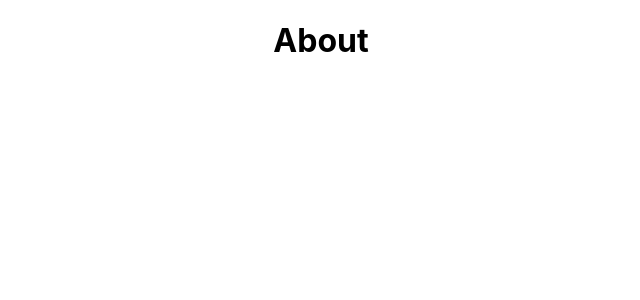
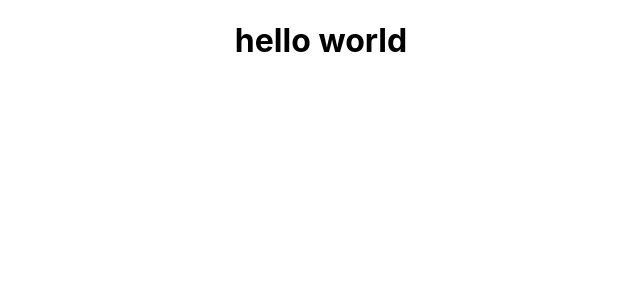
Before and after one commit to kotadd/react-lecture-materials, a React (Create React App) app: page /about in a window 1280 px wide. Shown: the top 300 px of the page, without its empty margins (319-959 px from the left). Built offline with nearby package versions, Linux system fonts and the light colour scheme.

Commit message:
create main-concepts folder and helloworld component

```diff
--- a/src/App.js
+++ b/src/App.js
@@ -2,11 +2,12 @@ import React from 'react';
 import './App.css';
 
 import RoutingExample from './components/code-separation/routing-example';
+import HelloWorld from './components/main-concepts/hello-world.component';
 
 function App() {
   return (
     <div className='App'>
-      <RoutingExample />
+      <HelloWorld />
     </div>
   );
 }
--- a/src/components/code-separation/routing-example.jsx
+++ b/src/components/code-separation/routing-example.jsx
@@ -4,8 +4,7 @@ import React, { Suspense, lazy } from 'react';
 const Home = lazy(() => import('./routes/home.component'));
 const About = lazy(() => import('./routes/about.component'));
 
-const RoutingExample = () => {
-  return (
+const RoutingExample = () => (
   <Router>
     <Suspense fallback={<div>Loading...</div>}>
       <Switch>
@@ -15,6 +14,5 @@ const RoutingExample = () => {
     </Suspense>
   </Router>
 );
-};
 
 export default RoutingExample;
--- /dev/null
+++ b/src/components/main-concepts/hello-world.component.jsx
@@ -0,0 +1,5 @@
+import React from 'react';
+
+const HelloWorld = () => <h1>hello world</h1>;
+
+export default HelloWorld;
```
Lines whose indentation alone changed are shown as unchanged.
